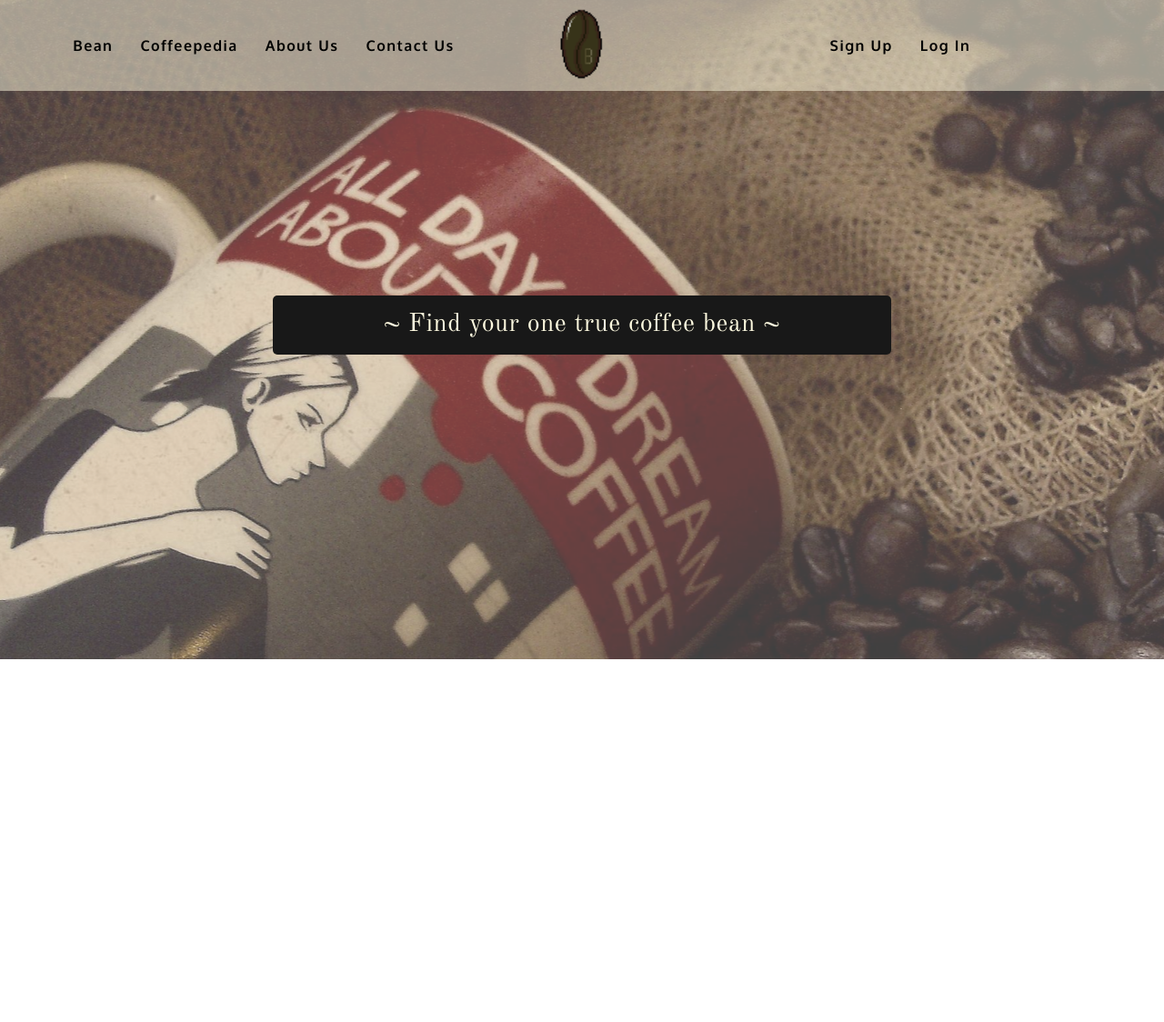
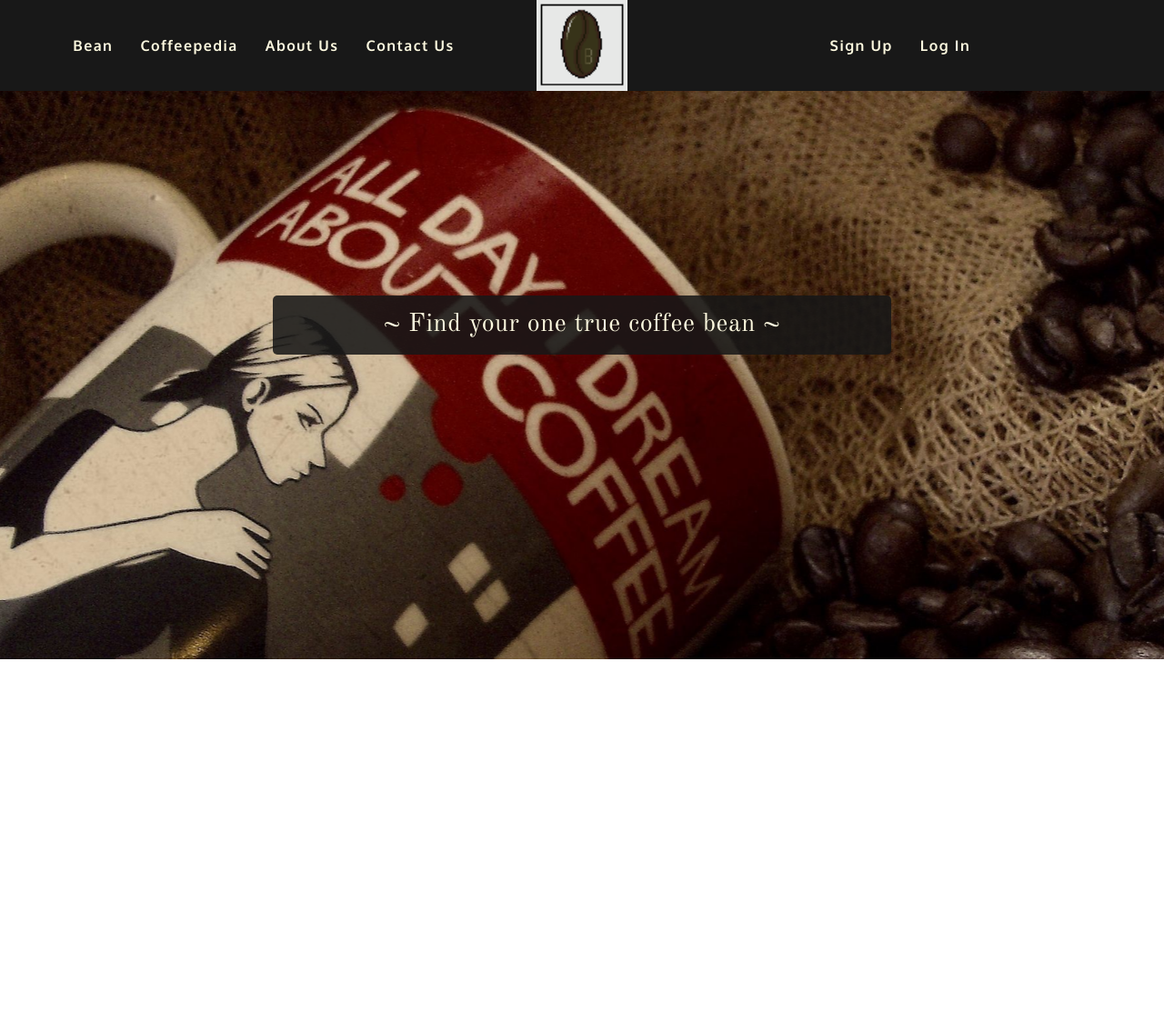
Before and after one commit to NightfuryEquinn/Bean-Bros-Wholesaler, a PHP site: page /Bean.html in a window 1280 px wide. Shown: the top 1124 px of the page at 91% size. Run offline with PHP 8.4, Linux system fonts and the light colour scheme.

Commit message:
Modified nav bar, background color, opacity

```diff
--- a/Bean.html
+++ b/Bean.html
@@ -67,7 +67,7 @@
         <h3>Contact Us</h3>
       </div>
       <div class="nav-bar-logo">
-        <img src="img\BeanBrosLogo.png" />
+        <img src="img\BeanBrosLogo1.png" />
       </div>
       <div class="nav-bar-right">
         <h3>Sign Up</h3>
--- a/Coffeepedia.html
+++ b/Coffeepedia.html
@@ -16,7 +16,7 @@
         <meta name = "copyright" content = "Copyright 2022 @ Bean Bros Wholesaler">
 
         <!--Link to CSS-->
-        <link rel = "stylesheet" href = "css/home.css">
+        <link rel = "stylesheet" href = "css/coffeepedia.css">
 
         <!--Link to JavaScript-->
         <script src="script.js" defer></script>
@@ -47,7 +47,7 @@
                 <h3>Contact Us</h3>
             </div>
             <div class="nav-bar-logo">
-                <img src="img\BeanBrosLogo.png">
+                <img src="img\BeanBrosLogo1.png">
             </div>
             <div class="nav-bar-right">
                 <h3>Sign Up</h3>
--- a/css/Bean.css
+++ b/css/Bean.css
@@ -42,7 +42,8 @@ h6 {
   right: 0;
   height: 100px;
   width: auto;
-  background-color: #fefae080;
+  color: #fefae0;
+  background-color: #181818;
   position: fixed;
   display: flex;
   flex-direction: row;
@@ -128,7 +129,6 @@ h6 {
 }
 
 .bean-homepage-parallax-back img {
-  opacity: 0.75;
   width: 115rem;
 }
 
@@ -149,7 +149,7 @@ h6 {
   padding: 15px;
   width: auto;
   height: auto;
-  background-color: #181818;
+  background-color: #181818DD;
   border-radius: 5px;
 }
 
```
Also changed, not shown: css/Coffeepedia.css (+3 -6 lines).
